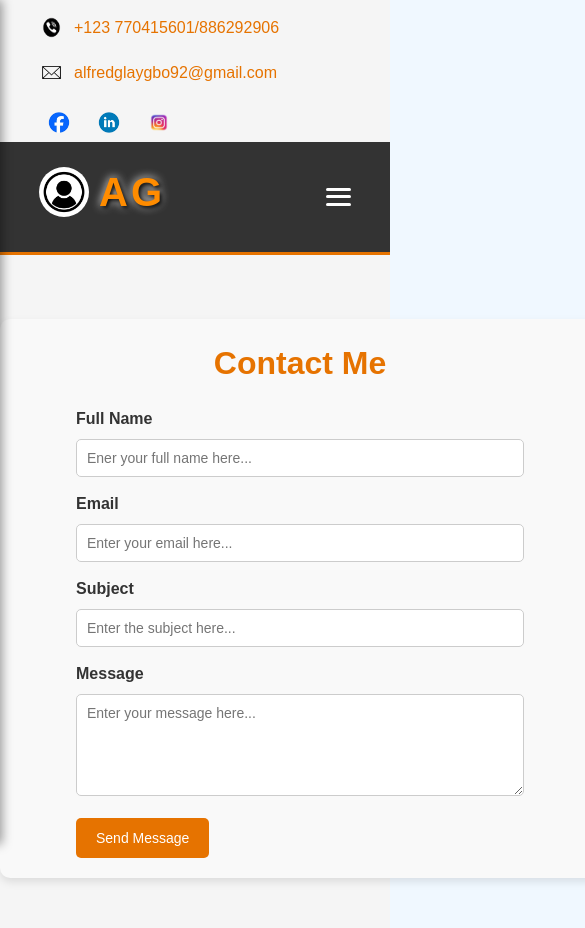
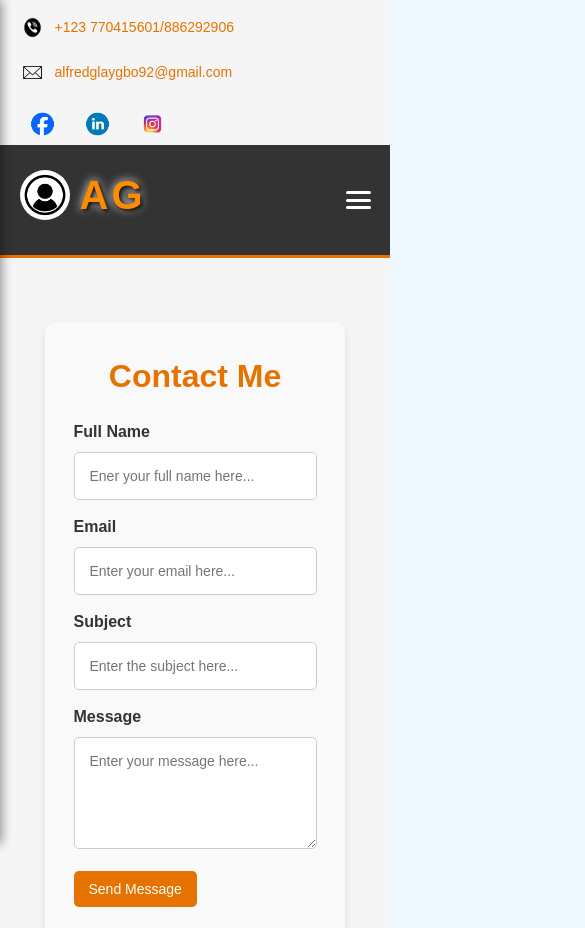
Before and after one commit to Nov3026/ag-portfolio, a plain HTML site: page contact.html in a window 390 px wide. Shown: the top 928 px of the page, 585 px wide, since content can reach past the window. Drawn offline with Linux system fonts and the light colour scheme.

Commit message:
media query update

```diff
--- a/css/style.css
+++ b/css/style.css
@@ -590,6 +590,21 @@ footer p {
 }
 
 /* Responsive Styles */
+@media(max-width: 820px) {
+    .container {
+        width: 90%;
+    }
+    .intro {
+        flex-direction: column;
+        margin-bottom: 4rem;
+    }
+    .intro img {
+        width: 100%;
+        margin: 0 0 20px 0;
+}
+
+}
+
 @media (max-width: 768px) {
     .header-container {
         flex-direction: row;
@@ -791,6 +806,126 @@ footer p {
     }
 }
 
+@media(max-width: 480px) {
+    .pro-1 h1{
+       font-size: 2.2rem;
+    }
+    .pro-1 p{
+        font-size: 16px;
+    }
+
+    .form-group input,
+    .form-group textarea {
+        font-size: 12px;
+        padding: 8px;
+    }
+
+    .btn-submit {
+        padding: 10px 15px;
+        font-size: 12px;
+    }
+
+    .info-item span {
+        font-size: 14px;
+    }
+
+    .social-item img {
+        width: 30px;
+    }
+    .pro-1 {
+    padding: 25px;
+
+}
+.showcase {
+    margin-top: 4rem;
+
+}
+.showcase h1 {
+    font-size: 1.3rem;
+}
+.btn {
+    padding: 15px 20px;
+    font-size: 14px;
+}
+.social-links h2 {
+    font-size: 18px;
+}
+.social-item img {
+    width: 45px;
+}
+.quote {
+    margin-top: 1.2rem;
+}
+.proj-header{
+    font-size: 2rem;
+    margin-bottom: 10px;
+}
+.project-card {
+    margin-top: 2rem;
+    margin-bottom: 2rem;
+}
+.project-page {
+    height: 50vh;
+}
+.project-header h1 {
+    font-size: 1.89em;
+    margin-top: 5rem;
+}
+.project-header p {
+    font-size: 1.1rem;
+}
+
+.contact-contanier {
+    width: 300px;
+    margin:0 auto;
+    padding: 30px 15px;
+    background-color: #f9f9f9;
+    border-radius: 10px;
+    box-shadow: 0 4px 8px rgba(0, 0, 0, 0.1);
+    margin-top: 4rem;
+    margin-bottom: 4rem;
+    overflow: hidden;
+}
+.contact-page h2 {
+    text-align: center;
+    margin-bottom: 20px;
+    color: #333;
+}
+.form-group input,
+.form-group textarea {
+    width: 100%;
+    padding: 15px;
+    margin-bottom: 15px;
+    border: 1px solid #ccc;
+    border-radius: 5px;
+    font-size: 14px;
+    outline-color: #E67300;
+}
+.form-group label {
+    display: block;
+    margin-bottom: 8px;
+    color: #333;
+    font-weight: 600;
+}
+.contact-page h2{
+    font-size: 2rem;
+    color: #E67300;
+    margin-bottom: 20px;
+}
+.btn-submit {
+    background-color: #E67300;
+    color: #fff;
+    padding: 10px 15px;
+    border: none;
+    border-radius: 5px;
+    font-size: 14px;
+    cursor: pointer;
+    transition: background-color 0.3s ease;
+}
+.btn-submit:hover {
+    background-color: #cc5c00;
+}
+}
 /* Smooth Slide-Down Animation */
 @keyframes slideDown {
     from {
```
